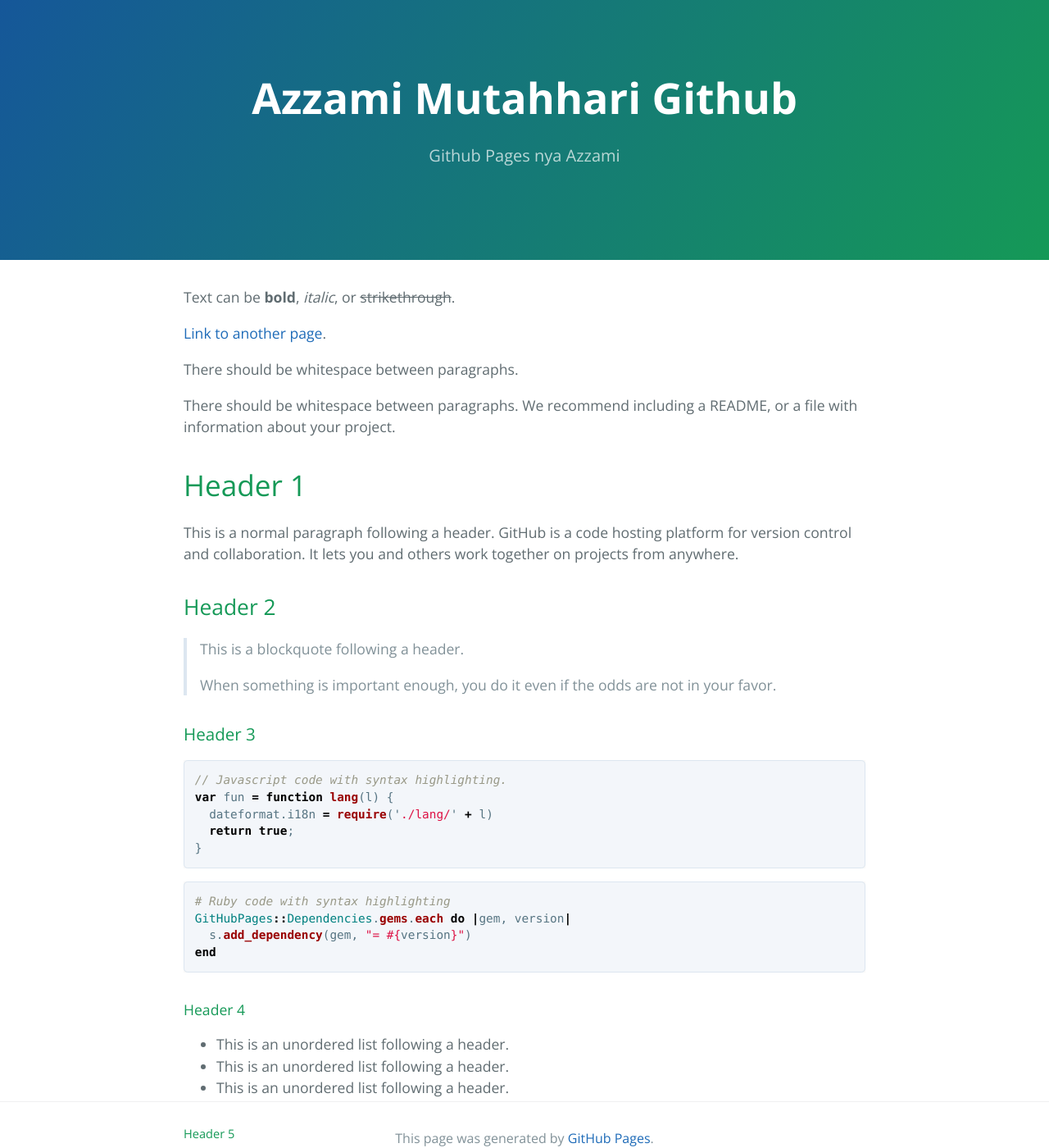
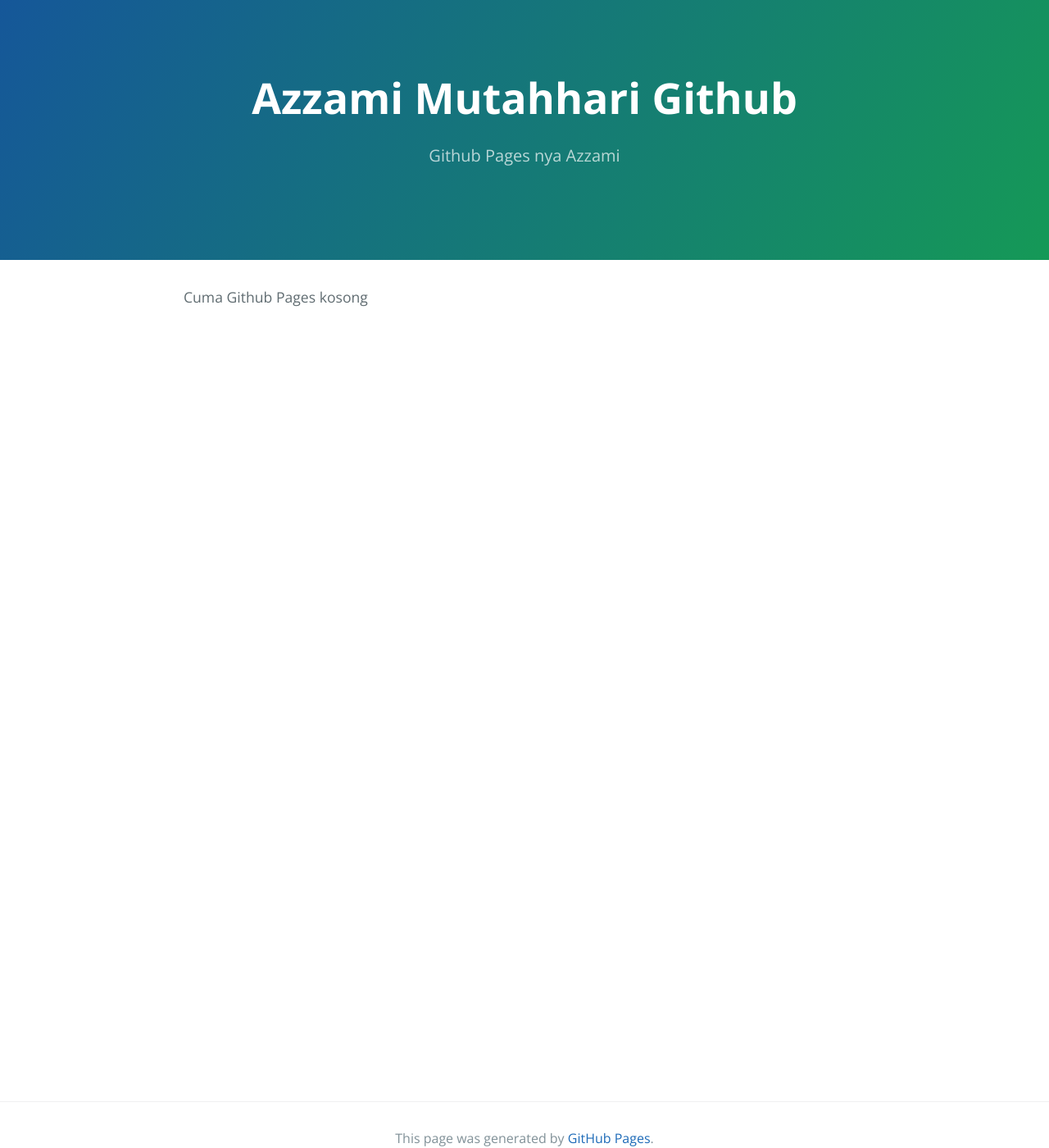
Before and after one commit to azzamimaf/azzamimaf.github.io, a Jekyll site: the page built from index.md, in a window 1280 px wide and 1400 px high. Shown: the whole window at 82% size. Built offline with Jekyll 4.4.1, drawn with Linux system fonts in a browser that asks for light colours; some of the changed text lies outside the part shown.

Commit message:
Update index.md

````diff
--- a/index.md
+++ b/index.md
@@ -1,123 +1,5 @@
 ---
 layout: default
+title: Halaman Depan
 ---
-
-Text can be **bold**, _italic_, or ~~strikethrough~~.
-
-[Link to another page](./another-page.html).
-
-There should be whitespace between paragraphs.
-
-There should be whitespace between paragraphs. We recommend including a README, or a file with information about your project.
-
-# Header 1
-
-This is a normal paragraph following a header. GitHub is a code hosting platform for version control and collaboration. It lets you and others work together on projects from anywhere.
-
-## Header 2
-
-> This is a blockquote following a header.
->
-> When something is important enough, you do it even if the odds are not in your favor.
-
-### Header 3
-
-```js
-// Javascript code with syntax highlighting.
-var fun = function lang(l) {
-  dateformat.i18n = require('./lang/' + l)
-  return true;
-}
-```
-
-```ruby
-# Ruby code with syntax highlighting
-GitHubPages::Dependencies.gems.each do |gem, version|
-  s.add_dependency(gem, "= #{version}")
-end
-```
-
-#### Header 4
-
-*   This is an unordered list following a header.
-*   This is an unordered list following a header.
-*   This is an unordered list following a header.
-
-##### Header 5
-
-1.  This is an ordered list following a header.
-2.  This is an ordered list following a header.
-3.  This is an ordered list following a header.
-
-###### Header 6
-
-| head1        | head two          | three |
-|:-------------|:------------------|:------|
-| ok           | good swedish fish | nice  |
-| out of stock | good and plenty   | nice  |
-| ok           | good `oreos`      | hmm   |
-| ok           | good `zoute` drop | yumm  |
-
-### There's a horizontal rule below this.
-
-* * *
-
-### Here is an unordered list:
-
-*   Item foo
-*   Item bar
-*   Item baz
-*   Item zip
-
-### And an ordered list:
-
-1.  Item one
-1.  Item two
-1.  Item three
-1.  Item four
-
-### And a nested list:
-
-- level 1 item
-  - level 2 item
-  - level 2 item
-    - level 3 item
-    - level 3 item
-- level 1 item
-  - level 2 item
-  - level 2 item
-  - level 2 item
-- level 1 item
-  - level 2 item
-  - level 2 item
-- level 1 item
-
-### Small image
-
-![Octocat](https://github.githubassets.com/images/icons/emoji/octocat.png)
-
-### Large image
-
-![Branching](https://guides.github.com/activities/hello-world/branching.png)
-
-
-### Definition lists can be used with HTML syntax.
-
-<dl>
-<dt>Name</dt>
-<dd>Godzilla</dd>
-<dt>Born</dt>
-<dd>1952</dd>
-<dt>Birthplace</dt>
-<dd>Japan</dd>
-<dt>Color</dt>
-<dd>Green</dd>
-</dl>
-
-```
-Long, single-line code blocks should not wrap. They should horizontally scroll if they are too long. This line should be long enough to demonstrate this.
-```
-
-```
-The final element.
-```
+Cuma Github Pages kosong
````
